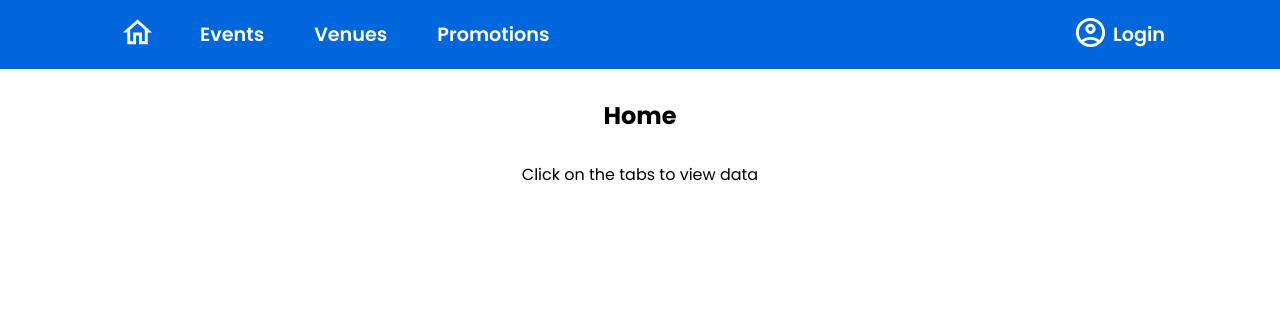
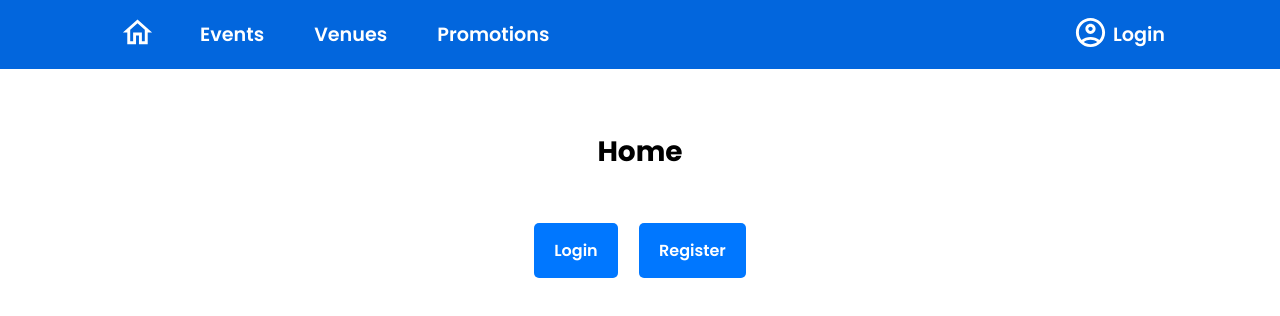
Before and after one commit to se-cohort1-group2/project-JavaSpringBoot, a React (Create React App) app in the folder m3project-ReactJS/: page / in a window 1280 px wide. Shown: the top 316 px of the page. Built offline with nearby package versions, Linux system fonts and the light colour scheme; no server answers.

Commit message:
updated HomePage to match main branch

```diff
--- a/m3project-ReactJS/src/routes/DefaultHomePage.js
+++ b/m3project-ReactJS/src/routes/DefaultHomePage.js
@@ -1,14 +1,46 @@
 import style from "./Page.module.css";
+import style2 from "../components/Table.module.css";
+
+import { useContext } from "react";
+import { Link } from "react-router-dom";
+
+import LoginContext from "../context/LoginContext";
 
 function DefaultHomePage() {
+
+    const LoginCtx = useContext(LoginContext);
+
+    if (!LoginCtx.isLoggedIn) {
     return (
         <>
             <div className={style.page}>
-                <div className={style.title}>Home</div>
-                Click on the tabs to view data
+                <div style={{ fontSize: "1.75rem", margin: "2.2em 0 0 0", fontWeight: "bold" }}>Home</div>
+                <br/><br/>
+                <Link to="/login">
+                    <button className={style2.PurchaseBtn}>Login</button>
+                </Link>
+                &nbsp;&nbsp;&nbsp;&nbsp;&nbsp;
+                <Link to="/login/register">
+                    <button className={style2.PurchaseBtn}>Register</button>
+                </Link>
             </div>
         </>
     )
+    }
+
+    if (LoginCtx.isLoggedIn) {
+    return (
+        <>
+            <div className={style.page}>
+                <div style={{ fontSize: "1.75rem", margin: "2.2em 0 0 0", fontWeight: "bold" }}>Home</div>
+                <br/><br/>
+                <Link to="/account">
+                    <button className={style2.PurchaseBtn}>View your account</button>
+                </Link>
+            </div>
+        </>
+    )
+    }
 }
 
 export default DefaultHomePage;
```
